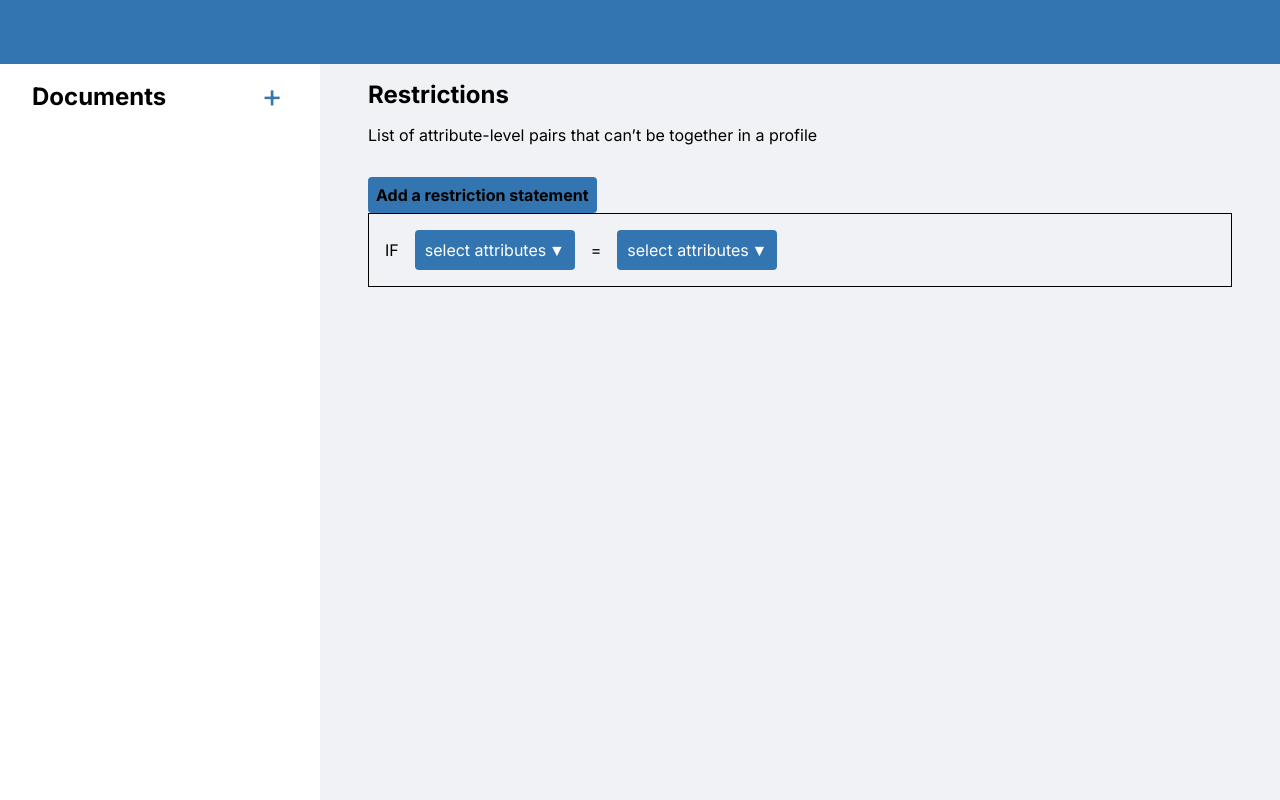
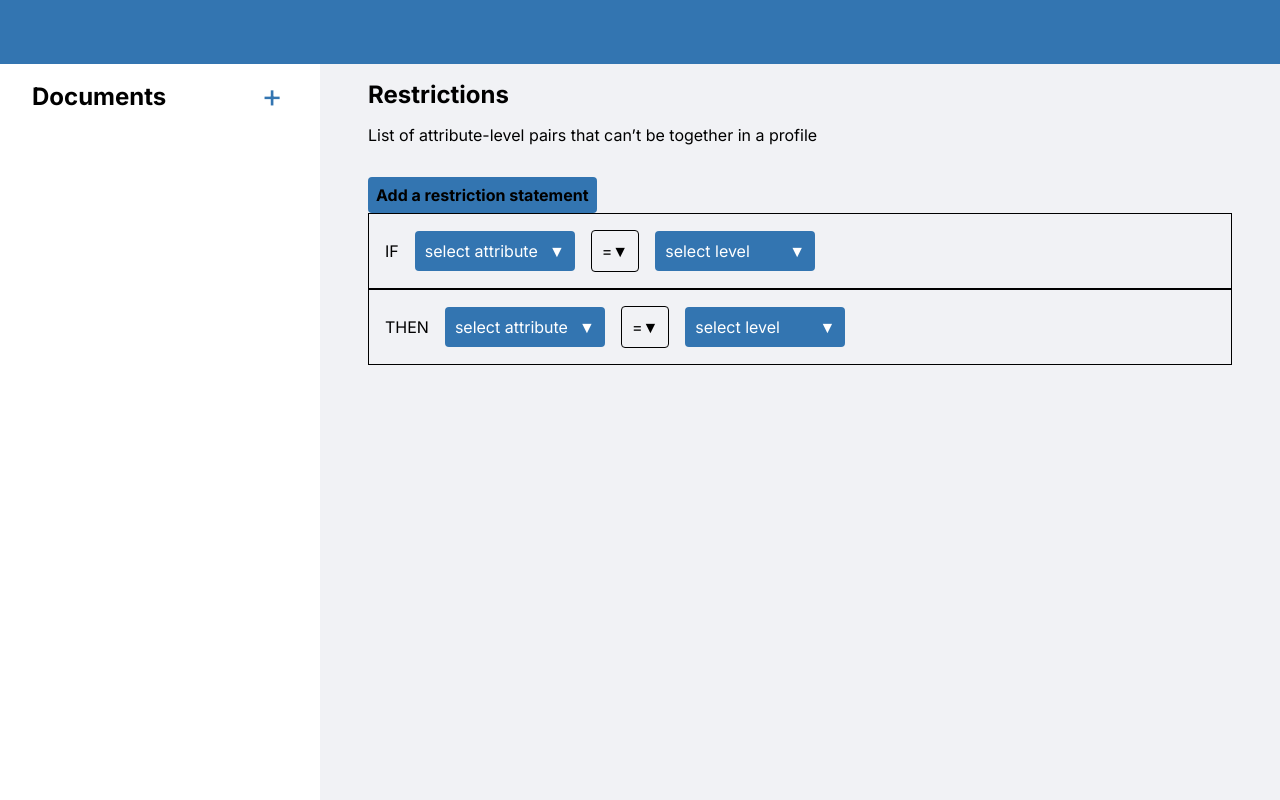
Before and after one commit to aaronrkaufman/projointdesigntool, a Next.js app in the folder frontend/: page /documents/1/restrictions in a window 1280 px wide. Built offline with nearby package versions, Linux system fonts and the light colour scheme.

Commit message:
feat: two restritcion statements

```diff
--- a/frontend/components/restrictions/dropdown.module.css
+++ b/frontend/components/restrictions/dropdown.module.css
@@ -14,6 +14,13 @@
   border-radius: 4px;
   text-align: left;
   font-size: 1rem;
+}
+
+.smaller {
+  width: 100%;
+  background-color: inherit;
+  border: 1px solid black;
+  color: var(--txtClr);
 }
 
 .dropdownButton:after {
--- a/frontend/components/restrictions/dropdown.tsx
+++ b/frontend/components/restrictions/dropdown.tsx
@@ -3,14 +3,21 @@ import styles from "./dropdown.module.css"; // Import your styles here
 
 interface IDropdown {
   items: string[];
+  value: string;
   setSelected: (item: string) => void;
+
+  sign?: boolean;
 }
 
-const CustomDropdown: React.FC<IDropdown> = ({ items, setSelected }) => {
+const CustomDropdown: React.FC<IDropdown> = ({
+  items,
+  setSelected,
+
+  sign,
+  value,
+}) => {
   const [isOpen, setIsOpen] = useState(false);
-  const [selectedValue, setSelectedValue] = useState<string | number>(
-    "select attributes"
-  );
+  //   const [selectedValue, setSelectedValue] = useState<string | number>(text);
   const dropdownRef = useRef<HTMLDivElement>(null);
 
   const toggleOpen = () => setIsOpen(!isOpen);
@@ -32,18 +39,20 @@ const CustomDropdown: React.FC<IDropdown> = ({ items, setSelected }) => {
   }, []);
 
   const selectOption = (value: string) => {
-    setSelectedValue(value);
     setSelected(value);
     setIsOpen(false);
   };
 
   return (
     <div className={styles.dropdown} ref={dropdownRef}>
-      <button className={styles.dropdownButton} onClick={toggleOpen}>
-        {selectedValue}
+      <button
+        className={`${styles.dropdownButton} ${sign && styles.smaller}`}
+        onClick={toggleOpen}
+      >
+        {value}
       </button>
       {isOpen && (
-        <ul className={styles.dropdownContent}>
+        <ul className={`${styles.dropdownContent} ${styles.active}`}>
           {items.map((number) => (
             <li
               key={number}
--- a/frontend/components/restrictions/restrictions.tsx
+++ b/frontend/components/restrictions/restrictions.tsx
@@ -20,7 +20,8 @@ export const Restrictions = () => {
           />
         </div>
         <div className={styles.right}>
-          <Statement />
+          <Statement part="IF" />
+          <Statement part="THEN" />
         </div>
       </div>
     </section>
--- a/frontend/components/restrictions/statement.tsx
+++ b/frontend/components/restrictions/statement.tsx
@@ -1,37 +1,48 @@
-import { useState } from "react";
+import { useEffect, useState } from "react";
 import { useAttributes } from "../../context/attributes_context";
 import styles from "./restrictions.module.css";
 import CustomDropdown from "./dropdown";
 
-export const Statement = () => {
+interface IStatement {
+  part: "IF" | "THEN";
+}
+
+export const Statement: React.FC<IStatement> = ({ part }) => {
   // Define the state with TypeScript type
-  const [selectedValue, setSelectedValue] = useState<string>("");
-  const [selectedLvl, setSelectedLvl] = useState<string>("");
+  const [selectedAttr, setSelectedAttr] = useState<string>("select attribute");
+  const [selectedLvl, setSelectedLvl] = useState<string>("selece level");
+  const [sign, setSign] = useState<string>("=");
 
   const { attributes } = useAttributes();
 
-  // Handler function with TypeScript type for the event
-  const handleChange = (event: React.ChangeEvent<HTMLSelectElement>) => {
-    setSelectedValue(event.target.value);
-  };
+  useEffect(() => {
+    setSelectedLvl("select level");
+  }, [selectedAttr]);
 
   const getAttributeLevels = (attributeName: string) => {
     const index = attributes.findIndex((attr) => attr.name == attributeName);
-    return attributes[index].levels;
+    return attributes[index] ? attributes[index].levels : [];
   };
   return (
     <div className={styles.statement_container}>
       <div className={styles.statement}>
-        <p>IF</p>
+        <p>{part}</p>
         <CustomDropdown
+          value={selectedAttr}
           items={attributes.map((attr) => attr.name)}
-          setSelected={setSelectedValue}
+          setSelected={setSelectedAttr}
         />
-        <p>=</p>
         <CustomDropdown
+          sign={true}
+          value={sign}
+          items={["=", "!="]}
+          setSelected={setSign}
+        />
+        <CustomDropdown
+          value={selectedLvl}
           items={
-            selectedValue
-              ? getAttributeLevels(selectedValue).map((level) => level.name)
+            selectedAttr
+              ? getAttributeLevels(selectedAttr).map((level) => level.name)
               : []
           }
           setSelected={setSelectedLvl}
```
